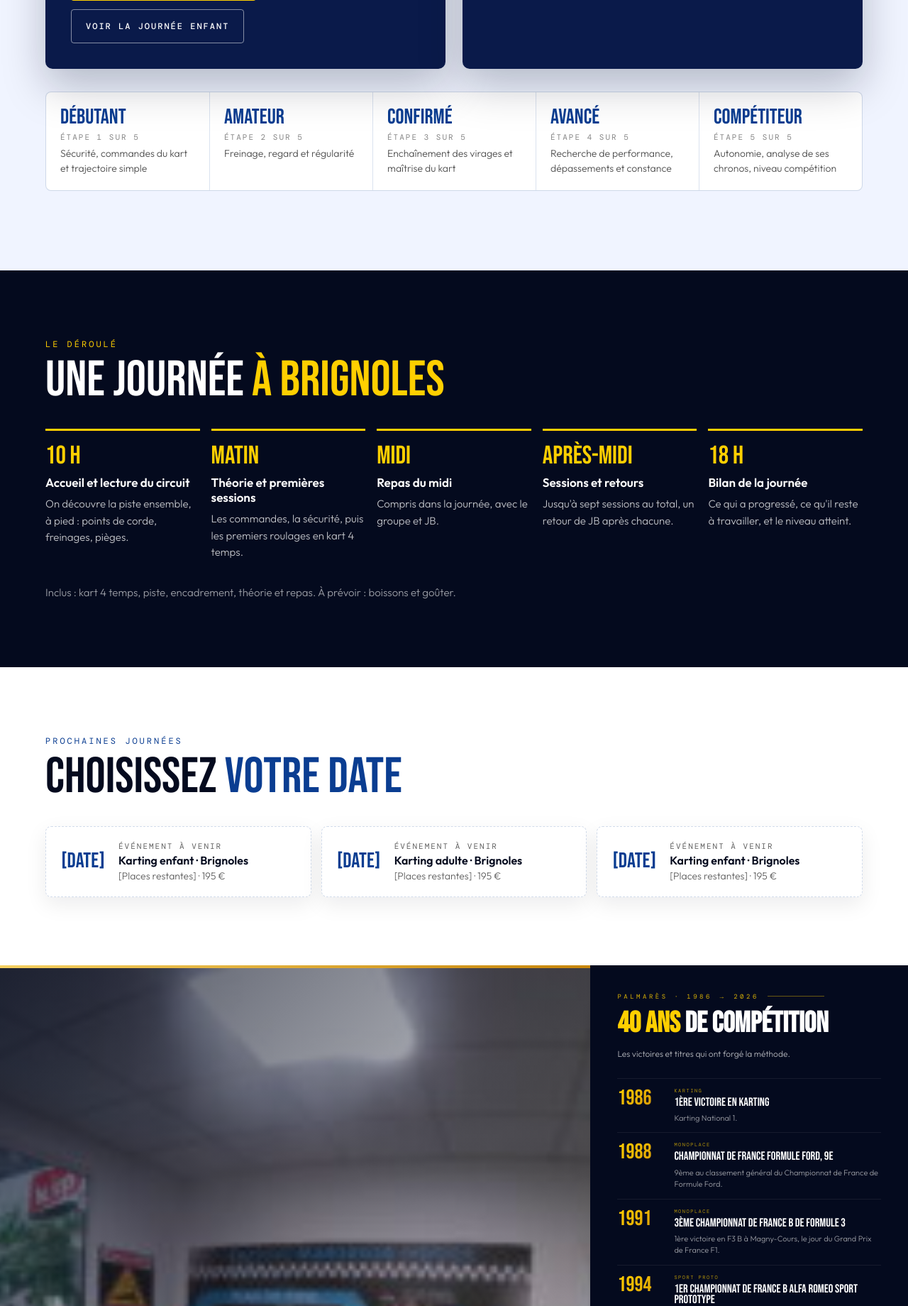
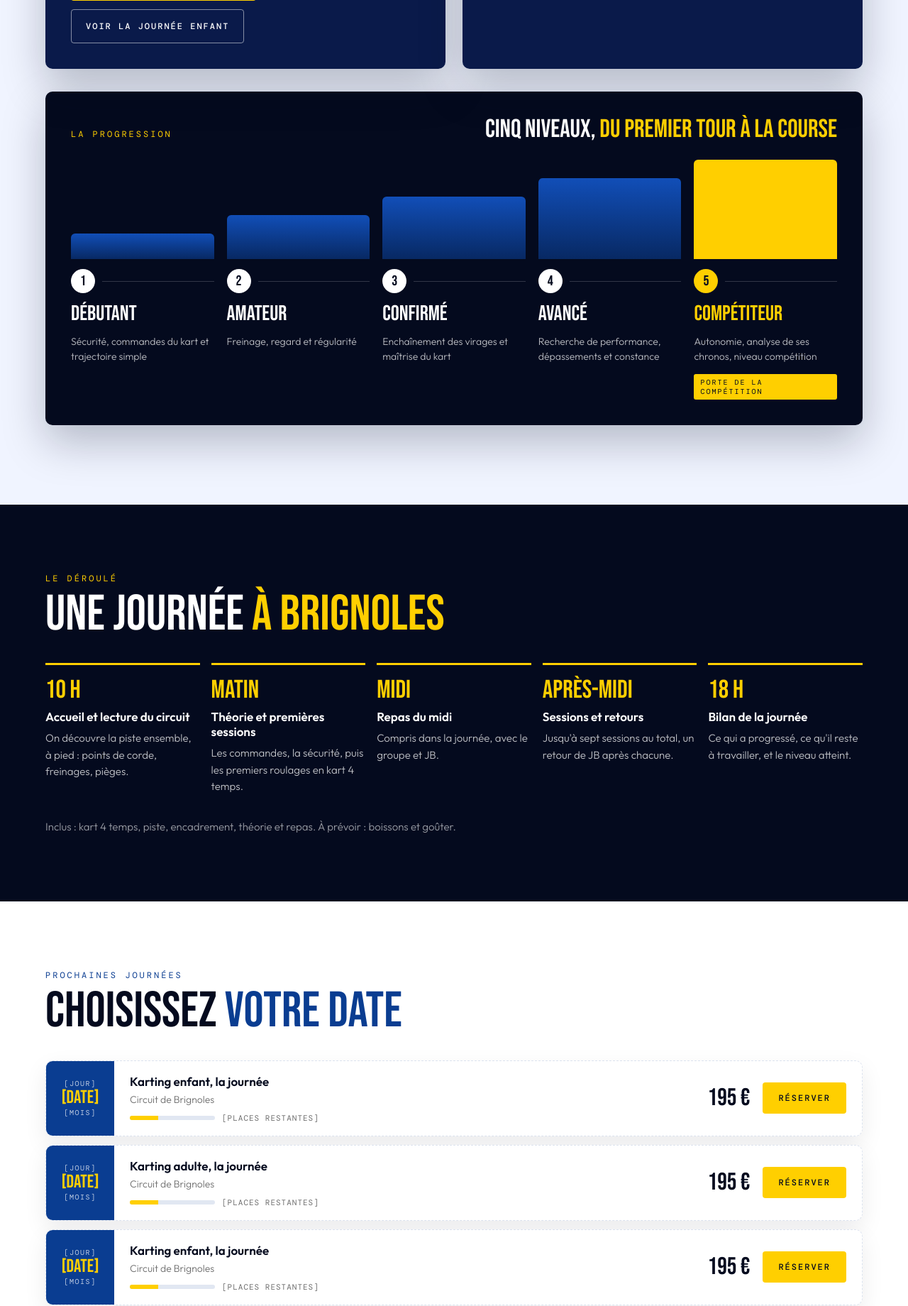
Before and after one commit to Yoemr/Jbemeric, a PHP site: page /academie.html in a window 1280 px wide. Shown: the part 2075-3915 px from the top of the page at 71% size. Run offline with PHP 8.4, Linux system fonts and the light colour scheme; some libraries are stand-ins or nearby versions.

Commit message:
Académie : niveaux en escalier, cartes de dates, vidéos en salle sombre (D-214), docs
Refait après la perte des commits non poussés. CSS rendu mort par D-212
retiré. Leçon notée dans docs/07.

Co-Authored-By: Claude Opus 5.5 <noreply@anthropic.com>
Claude-Session: https://claude.ai/code/session_01JJusDMifs8RaWKXgqwnxfM

```diff
--- a/academie.html
+++ b/academie.html
@@ -114,13 +114,45 @@
 
   </div>
 
-  <ol class="niveaux" id="niveaux" aria-label="Les cinq niveaux">
-    <li><span class="niv-nom">Débutant</span><span class="niv-etape">Étape 1 sur 5</span><span class="niv-txt">Sécurité, commandes du kart et trajectoire simple</span></li>
-    <li><span class="niv-nom">Amateur</span><span class="niv-etape">Étape 2 sur 5</span><span class="niv-txt">Freinage, regard et régularité</span></li>
-    <li><span class="niv-nom">Confirmé</span><span class="niv-etape">Étape 3 sur 5</span><span class="niv-txt">Enchaînement des virages et maîtrise du kart</span></li>
-    <li><span class="niv-nom">Avancé</span><span class="niv-etape">Étape 4 sur 5</span><span class="niv-txt">Recherche de performance, dépassements et constance</span></li>
-    <li><span class="niv-nom">Compétiteur</span><span class="niv-etape">Étape 5 sur 5</span><span class="niv-txt">Autonomie, analyse de ses chronos, niveau compétition</span></li>
-  </ol>
+  <div class="progression" id="niveaux">
+    <div class="prog-tete">
+      <span class="prog-kicker">La progression</span>
+      <span class="prog-titre">Cinq niveaux, <em>du premier tour à la course</em></span>
+    </div>
+    <ol class="niveaux" aria-label="Les cinq niveaux">
+      <li class="niv" style="--n:1">
+        <span class="niv-barre" aria-hidden="true"></span>
+        <span class="niv-ligne"><span class="niv-num">1</span></span>
+        <span class="niv-nom">Débutant</span>
+        <span class="niv-txt">Sécurité, commandes du kart et trajectoire simple</span>
+      </li>
+      <li class="niv" style="--n:2">
+        <span class="niv-barre" aria-hidden="true"></span>
+        <span class="niv-ligne"><span class="niv-num">2</span></span>
+        <span class="niv-nom">Amateur</span>
+        <span class="niv-txt">Freinage, regard et régularité</span>
+      </li>
+      <li class="niv" style="--n:3">
+        <span class="niv-barre" aria-hidden="true"></span>
+        <span class="niv-ligne"><span class="niv-num">3</span></span>
+        <span class="niv-nom">Confirmé</span>
+        <span class="niv-txt">Enchaînement des virages et maîtrise du kart</span>
+      </li>
+      <li class="niv" style="--n:4">
+        <span class="niv-barre" aria-hidden="true"></span>
+        <span class="niv-ligne"><span class="niv-num">4</span></span>
+        <span class="niv-nom">Avancé</span>
+        <span class="niv-txt">Recherche de performance, dépassements et constance</span>
+      </li>
+      <li class="niv niv--final" style="--n:5">
+        <span class="niv-barre" aria-hidden="true"></span>
+        <span class="niv-ligne"><span class="niv-num">5</span></span>
+        <span class="niv-nom">Compétiteur</span>
+        <span class="niv-txt">Autonomie, analyse de ses chronos, niveau compétition</span>
+        <span class="niv-porte">Porte de la compétition</span>
+      </li>
+    </ol>
+  </div>
 </section>
 
 <!-- ═══ DÉROULÉ D'UNE JOURNÉE ═══════════════════════════════ -->
@@ -148,16 +180,19 @@
   <div class="dates-liste" data-dates="karting" data-dates-max="6">
       <!-- Exemples affichés tant qu'aucune date n'est saisie, remplacés par dates.js -->
       <article class="date-carte date-carte--exemple">
-        <div class="date-jour"><span class="date-num">[Date]</span></div>
-        <div class="date-info"><span class="date-quand">Événement à venir</span><span class="date-type">Karting enfant · Brignoles</span><span class="date-detail">[Places restantes] · 195 €</span></div>
+        <div class="date-jour"><span class="date-semaine">[Jour]</span><span class="date-num">[Date]</span><span class="date-mois">[Mois]</span></div>
+        <div class="date-info"><span class="date-type">Karting enfant, la journée</span><span class="date-lieu">Circuit de Brignoles</span><span class="date-places"><span class="date-jauge"><span style="width:33%"></span></span><span class="date-reste">[Places restantes]</span></span></div>
+        <div class="date-action"><span class="date-prix">195 €</span><span class="date-cta">Réserver</span></div>
       </article>
       <article class="date-carte date-carte--exemple">
-        <div class="date-jour"><span class="date-num">[Date]</span></div>
-        <div class="date-info"><span class="date-quand">Événement à venir</span><span class="date-type">Karting adulte · Brignoles</span><span class="date-detail">[Places restantes] · 195 €</span></div>
+        <div class="date-jour"><span class="date-semaine">[Jour]</span><span class="date-num">[Date]</span><span class="date-mois">[Mois]</span></div>
+        <div class="date-info"><span class="date-type">Karting adulte, la journée</span><span class="date-lieu">Circuit de Brignoles</span><span class="date-places"><span class="date-jauge"><span style="width:33%"></span></span><span class="date-reste">[Places restantes]</span></span></div>
+        <div class="date-action"><span class="date-prix">195 €</span><span class="date-cta">Réserver</span></div>
       </article>
       <article class="date-carte date-carte--exemple">
-        <div class="date-jour"><span class="date-num">[Date]</span></div>
-        <div class="date-info"><span class="date-quand">Événement à venir</span><span class="date-type">Karting enfant · Brignoles</span><span class="date-detail">[Places restantes] · 195 €</span></div>
+        <div class="date-jour"><span class="date-semaine">[Jour]</span><span class="date-num">[Date]</span><span class="date-mois">[Mois]</span></div>
+        <div class="date-info"><span class="date-type">Karting enfant, la journée</span><span class="date-lieu">Circuit de Brignoles</span><span class="date-places"><span class="date-jauge"><span style="width:33%"></span></span><span class="date-reste">[Places restantes]</span></span></div>
+        <div class="date-action"><span class="date-prix">195 €</span><span class="date-cta">Réserver</span></div>
       </article>
     </div>
 </section>
@@ -299,7 +334,7 @@
   </div>
   <!-- Rempli par videos.js, tirage au sort dans site-data.js : une miniature
        par vidéo, le lecteur n'est posé qu'au clic. Voir videos.js. -->
-  <div class="yt-grid yt-grid--4" data-videos data-videos-n="4"></div>
+  <div class="yt-grid yt-grid--une" data-videos data-videos-n="4"></div>
 </section>
 
 
--- a/assets/css/academie.css
+++ b/assets/css/academie.css
@@ -586,17 +586,47 @@ body { background: var(--bg-base) }
 .voie-btn.tl-link::after { content: none }
 .voie-btn.tl-link:hover { gap: 0 }
 
-/* Les cinq niveaux */
-.niveaux {
-  list-style: none; margin: 32px 0 0; padding: 0;
-  display: grid; grid-template-columns: repeat(auto-fit, minmax(min(100%, 200px), 1fr));
-  background: #fff; border: 1px solid rgba(10,61,145,.2); border-radius: 8px; overflow: hidden;
+/* Les cinq niveaux : un escalier de progression, le dernier en jaune */
+.progression {
+  margin-top: 32px; background: #040a1e; color: #fff; border-radius: 10px;
+  padding: clamp(24px,3vw,36px); display: flex; flex-direction: column; gap: 24px;
+  box-shadow: 0 24px 60px rgba(4,10,30,.25);
 }
-.niveaux li { padding: 20px; display: flex; flex-direction: column; gap: 6px; border-left: 1px solid rgba(10,61,145,.15) }
-.niveaux li:first-child { border-left: 0 }
-.niv-nom { font-family: 'Bebas Neue', sans-serif; font-size: 30px; line-height: 1; color: #0A3D91 }
-.niv-etape { font-family: 'DM Mono', monospace; font-size: 11px; letter-spacing: 2px; text-transform: uppercase; color: rgba(13,13,13,.5) }
-.niv-txt { font-size: 14px; line-height: 1.5; color: rgba(13,13,13,.72) }
+.prog-tete { display: flex; flex-wrap: wrap; align-items: baseline; justify-content: space-between; gap: 8px 16px }
+.prog-kicker { font-family: 'DM Mono', monospace; font-size: 12px; letter-spacing: 3px; text-transform: uppercase; color: #FFCF00 }
+.prog-titre { font-family: 'Bebas Neue', sans-serif; font-size: clamp(28px,3vw,36px); line-height: 1 }
+.prog-titre em { font-style: normal; color: #FFCF00 }
+.niveaux { list-style: none; margin: 0; padding: 0; display: grid; grid-template-columns: repeat(5, minmax(0, 1fr)); gap: 18px }
+.niv { display: flex; flex-direction: column; gap: 14px }
+.niv-barre {
+  height: calc(10px + var(--n) * 26px); margin-top: calc(140px - (10px + var(--n) * 26px));
+  border-radius: 6px 6px 0 0;
+  background: linear-gradient(180deg, rgba(18,82,192,.95), rgba(10,61,145,.6));
+}
+.niv-ligne { display: flex; align-items: center; gap: 10px }
+.niv-ligne::after { content: ''; flex: 1; height: 1px; background: rgba(255,255,255,.18) }
+.niv-num {
+  width: 34px; height: 34px; border-radius: 50%; flex-shrink: 0;
+  display: flex; align-items: center; justify-content: center;
+  font-family: 'Bebas Neue', sans-serif; font-size: 20px; color: #040a1e; background: #fff;
+}
+.niv-nom { font-family: 'Bebas Neue', sans-serif; font-size: 30px; line-height: 1 }
+.niv-txt { font-size: 14px; line-height: 1.5; color: rgba(255,255,255,.72) }
+.niv--final .niv-barre, .niv--final .niv-num { background: #FFCF00 }
+.niv--final .niv-nom { color: #FFCF00 }
+.niv-porte {
+  align-self: flex-start; font-family: 'DM Mono', monospace; font-size: 10px; letter-spacing: 2px;
+  text-transform: uppercase; color: #040a1e; background: #FFCF00; padding: 5px 9px; border-radius: 3px;
+}
+/* Téléphone : l'escalier se couche, la barre grandit vers la droite */
+@media(max-width:760px) {
+  .niveaux { grid-template-columns: 1fr; gap: 20px }
+  .niv { display: grid; grid-template-columns: 34px 1fr; gap: 6px 14px; align-items: center }
+  .niv-barre { grid-column: 1 / -1; margin-top: 0; height: 8px; width: calc(var(--n) * 20%); border-radius: 0 4px 4px 0;
+               background: linear-gradient(90deg, rgba(10,61,145,.6), rgba(18,82,192,.95)) }
+  .niv-ligne::after { content: none }
+  .niv-txt, .niv-porte { grid-column: 2 }
+}
 
 /* Le déroulé et les dates : même en-tête */
 .deroule, .ac-dates { padding: clamp(64px,8vw,96px) clamp(20px,5vw,72px); display: flex; flex-direction: column; gap: 36px }
@@ -641,3 +671,25 @@ body { background: var(--bg-base) }
   .resa-btns { flex: 1 }
   .resa-btn { flex: 1; text-align: center }
 }
+
+/* Vidéos : salle sombre, une grande vidéo et trois à côté (7 novembre 2026) */
+.ac-videos { background: #040a1e; color: #fff }
+.ac-videos .rubrik { color: #FFCF00 }
+.ac-videos .sh { color: #fff }
+.ac-videos .sh em { color: #FFCF00 }
+.ac-videos .sb { color: rgba(255,255,255,.7) }
+.ac-videos .ac-vid-chan { color: #FFCF00; border-color: #FFCF00 }
+.ac-videos .yt-pl { background: #FFCF00; color: #040a1e }
+.ac-videos .yt-pl--exemple { background: transparent; color: #FFCF00; border-color: rgba(255,207,0,.6) }
+.ac-videos .yt-card { background: rgba(255,255,255,.04); border-color: rgba(255,255,255,.1) }
+.ac-videos .yt-card:hover { border-color: #FFCF00; box-shadow: 0 16px 40px rgba(0,0,0,.45) }
+.ac-videos .yt-title { color: #fff }
+.ac-videos .yt-meta { color: rgba(255,255,255,.55) }
+.ac-videos .yt-grid--une { grid-template-columns: 1fr }
+@media(min-width:960px) {
+  .ac-videos .yt-grid--une { grid-template-columns: 1.7fr 1fr; grid-auto-rows: auto; gap: 14px }
+  .ac-videos .yt-grid--une .yt-card:first-child { grid-row: 1 / span 3 }
+  .ac-videos .yt-grid--une .yt-card:first-child .yt-title { font-size: 18px }
+  .ac-videos .yt-grid--une .yt-card:not(:first-child) { flex-direction: row; align-items: center }
+  .ac-videos .yt-grid--une .yt-card:not(:first-child) .yt-thumb { width: 48%; flex-shrink: 0; padding-bottom: 0; height: auto; aspect-ratio: 16 / 9 }
+}
--- a/assets/css/dates.css
+++ b/assets/css/dates.css
@@ -4,53 +4,62 @@
 
 [data-dates-bloc][hidden], [data-si-dates][hidden] { display: none !important }
 
-.dates-liste {
-  display: grid;
-  grid-template-columns: repeat(auto-fill, minmax(min(100%, 300px), 1fr));
-  gap: 14px;
-}
+.dates-liste { display: flex; flex-direction: column; gap: 12px }
+
+/* Une date : la case du calendrier à gauche, la formule et ses places au
+   centre, le prix et le bouton à droite. */
 .date-carte {
   --dc-fond: rgba(255,255,255,.04);
   --dc-bord: rgba(255,255,255,.12);
   --dc-texte: #fff;
   --dc-doux: rgba(255,255,255,.65);
-  --dc-accent: #FFCF00;
-  display: grid;
-  grid-template-columns: auto 1fr;
-  align-items: center;
-  gap: 12px 18px;
-  padding: 20px;
-  border-radius: 8px;
-  background: var(--dc-fond);
-  border: 1px solid var(--dc-bord);
-  color: var(--dc-texte);
+  --dc-piste: rgba(255,255,255,.12);
+  display: grid; grid-template-columns: 96px 1fr auto; align-items: stretch;
+  border-radius: 10px; overflow: hidden;
+  background: var(--dc-fond); border: 1px solid var(--dc-bord); color: var(--dc-texte);
+  transition: transform .2s, box-shadow .2s;
 }
+.date-carte:hover { transform: translateY(-2px) }
 .dates-clair .date-carte {
   --dc-fond: #fff;
-  --dc-bord: rgba(10,61,145,.18);
+  --dc-bord: rgba(10,61,145,.14);
   --dc-texte: #040a1e;
-  --dc-doux: rgba(13,13,13,.65);
-  --dc-accent: #0A3D91;
-  box-shadow: 0 10px 30px rgba(4,10,30,.08);
+  --dc-doux: rgba(13,13,13,.6);
+  --dc-piste: rgba(10,61,145,.12);
+  box-shadow: 0 12px 32px rgba(4,10,30,.08);
 }
-.date-jour { display: flex; flex-direction: column; align-items: center; min-width: 64px }
-.date-num { font-family: 'Bebas Neue', sans-serif; font-size: 48px; line-height: .9; color: var(--dc-accent) }
-.date-mois { font-family: 'DM Mono', monospace; font-size: 11px; letter-spacing: 1px; text-transform: uppercase; color: var(--dc-doux) }
-.date-info { display: flex; flex-direction: column; gap: 3px; min-width: 0 }
-.date-quand { font-family: 'DM Mono', monospace; font-size: 11px; letter-spacing: 2px; text-transform: uppercase; color: var(--dc-doux) }
-.date-type { font-size: 16px; font-weight: 600 }
-.date-detail { font-size: 14px; color: var(--dc-doux) }
+.dates-clair .date-carte:hover { box-shadow: 0 18px 40px rgba(4,10,30,.14) }
+.date-jour {
+  background: #0A3D91; color: #fff; padding: 14px 8px;
+  display: flex; flex-direction: column; align-items: center; justify-content: center; gap: 2px;
+}
+.date-semaine, .date-mois { font-family: 'DM Mono', monospace; font-size: 10px; letter-spacing: 1.5px; text-transform: uppercase; color: rgba(255,255,255,.75) }
+.date-num { font-family: 'Bebas Neue', sans-serif; font-size: 46px; line-height: .9; color: #FFCF00 }
+.date-info { padding: 18px 22px; display: flex; flex-direction: column; justify-content: center; gap: 6px; min-width: 0 }
+.date-type { font-size: 17px; font-weight: 600 }
+.date-lieu { font-size: 14px; color: var(--dc-doux) }
+.date-places { display: flex; align-items: center; gap: 10px; margin-top: 4px }
+.date-jauge { width: 120px; height: 6px; border-radius: 3px; background: var(--dc-piste); overflow: hidden; flex-shrink: 0 }
+.date-jauge > span { display: block; height: 100%; background: #FFCF00 }
+.date-reste { font-family: 'DM Mono', monospace; font-size: 11px; letter-spacing: 1px; text-transform: uppercase; color: var(--dc-doux) }
+.date-action { padding: 18px 22px; display: flex; align-items: center; gap: 18px }
+.date-prix { font-family: 'Bebas Neue', sans-serif; font-size: 34px; line-height: 1 }
 .date-cta {
-  grid-column: 1 / -1;
-  text-align: center;
   font-family: 'DM Mono', monospace; font-size: 12px; letter-spacing: 2px; text-transform: uppercase;
-  text-decoration: none; font-weight: 500;
-  padding: 13px 16px; border-radius: 4px;
-  background: #FFCF00; color: #040a1e;
+  text-decoration: none; font-weight: 500; padding: 14px 22px; border-radius: 4px;
+  background: #FFCF00; color: #040a1e; white-space: nowrap;
 }
 .date-cta:hover { filter: brightness(1.06) }
 .date-carte--complet { opacity: .6 }
+.date-carte--complet .date-jauge > span { background: var(--dc-doux) }
 
 /* Carte d'exemple, en attendant les vraies dates */
 .date-carte--exemple { border-style: dashed }
-.date-carte--exemple .date-num { font-size: 30px }
+.date-carte--exemple .date-num { font-size: 26px }
+
+@media(max-width:640px) {
+  .date-carte { grid-template-columns: 80px 1fr }
+  .date-action { grid-column: 1 / -1; justify-content: space-between; border-top: 1px solid var(--dc-bord); padding: 12px 16px }
+  .date-info { padding: 14px 16px }
+  .date-jauge { width: 70px }
+}
--- a/assets/css/videos.css
+++ b/assets/css/videos.css
@@ -57,8 +57,6 @@
   padding-top: 8px; border-top: 1px solid var(--sep, rgba(10,61,145,.09)); flex-wrap: wrap;
 }
 
-.yt-grid--4 { grid-template-columns: 1fr 1fr }
-@media(min-width:960px) { .yt-grid--4 { grid-template-columns: repeat(4,1fr) } }
 
 /* Onglets des playlists de la chaîne */
 .yt-playlists { display: flex; flex-wrap: wrap; gap: 8px; margin-top: 18px }
--- a/assets/js/dates.js
+++ b/assets/js/dates.js
@@ -48,18 +48,25 @@
     var places = (e.nb_places > 0) ? Math.max(0, e.nb_places - (e.nb_inscrits || 0)) : null
     var complet = places === 0
     var contact = (window.ROUTES && window.ROUTES.contact) || '/admin/legal/contact.html'
+    var jauge = (e.nb_places > 0) ? Math.round(100 * Math.min(e.nb_places, e.nb_inscrits || 0) / e.nb_places) : null
     return '<article class="date-carte' + (complet ? ' date-carte--complet' : '') + '">' +
-      '<div class="date-jour"><span class="date-num">' + d.getDate() + '</span>' +
-        '<span class="date-mois">' + MOIS[d.getMonth()] + ' ' + d.getFullYear() + '</span></div>' +
+      '<div class="date-jour">' +
+        '<span class="date-semaine">' + JOURS[d.getDay()] + '</span>' +
+        '<span class="date-num">' + d.getDate() + '</span>' +
+        '<span class="date-mois">' + MOIS[d.getMonth()] + ' ' + d.getFullYear() + '</span>' +
+      '</div>' +
       '<div class="date-info">' +
-        '<span class="date-quand">' + JOURS[d.getDay()] + '</span>' +
-        '<span class="date-type">' + ech(e.type) + (lieu ? ' · ' + ech(lieu) : '') + '</span>' +
-        '<span class="date-detail">' +
-          (places !== null ? (complet ? 'Complet' : places + (places > 1 ? ' places restantes' : ' place restante')) : '') +
-          (e.prix ? (places !== null ? ' · ' : '') + Math.round(e.prix) + ' €' : '') +
-        '</span>' +
+        '<span class="date-type">' + ech(e.type) + '</span>' +
+        (lieu ? '<span class="date-lieu">' + ech(lieu) + '</span>' : '') +
+        (places !== null
+          ? '<span class="date-places"><span class="date-jauge"><span style="width:' + jauge + '%"></span></span>' +
+            '<span class="date-reste">' + (complet ? 'Complet' : places + (places > 1 ? ' places restantes' : ' place restante')) + '</span></span>'
+          : '') +
       '</div>' +
-      (complet ? '' : '<a class="date-cta" href="' + contact + '?sujet=' + sujet(e.type) + '">Réserver</a>') +
+      '<div class="date-action">' +
+        (e.prix ? '<span class="date-prix">' + Math.round(e.prix) + ' €</span>' : '') +
+        (complet ? '' : '<a class="date-cta" href="' + contact + '?sujet=' + sujet(e.type) + '">Réserver</a>') +
+      '</div>' +
     '</article>'
   }
 
```
Also changed, not shown: assets/css/index.css (+0 -62 lines), docs/05-etat-des-lieux.md (+6 -0 lines), docs/06-decisions.md (+15 -0 lines), docs/07-acquis.md (+3 -0 lines), index.html (+6 -8 lines).
